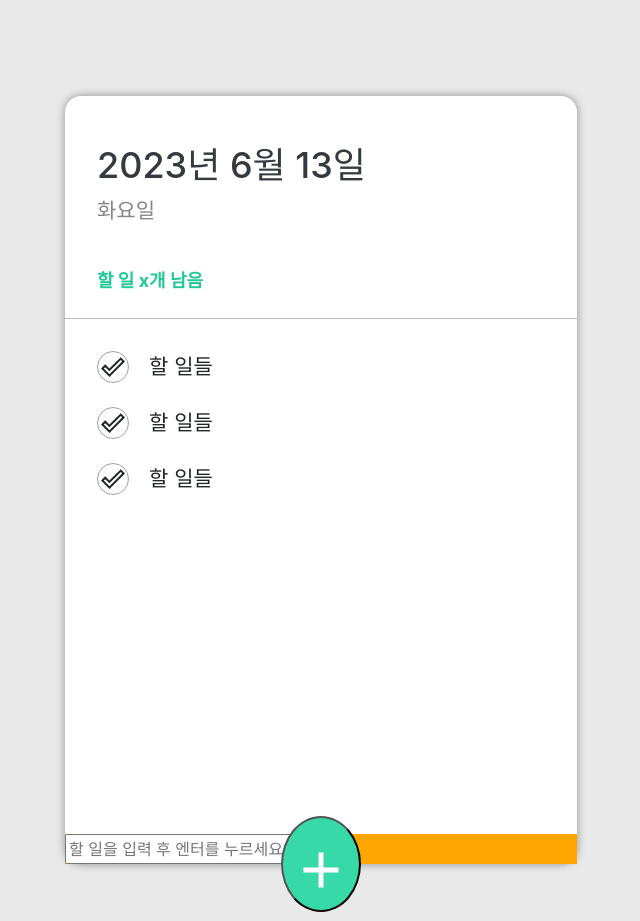
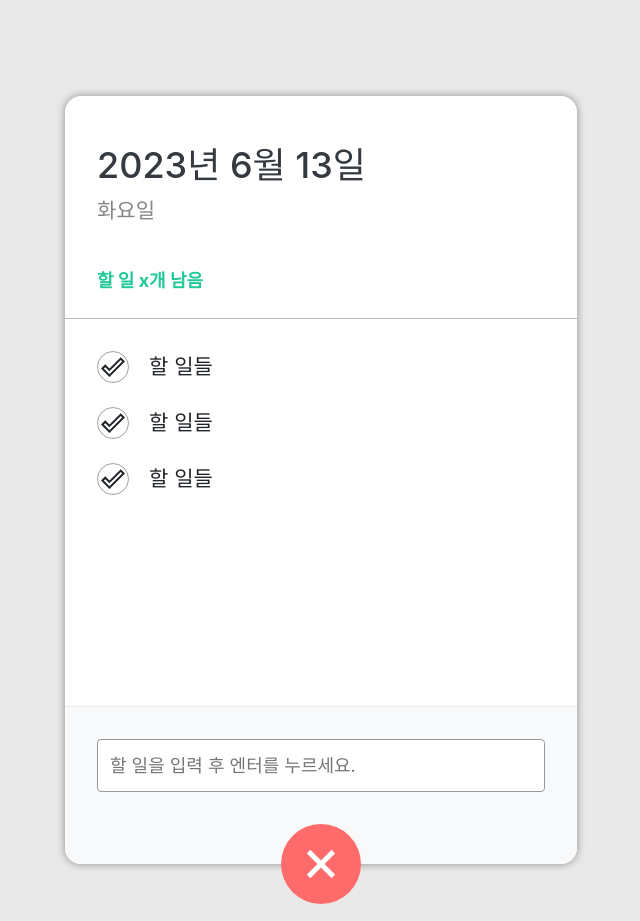
Before and after one commit to OysterOh/react-todo-app, a React (Create React App) app: page / in a window 1280 px wide. Shown: the whole page, without its empty margins (319-959 px from the left). Built offline with nearby package versions, Linux system fonts and the light colour scheme; the HTML template or start-up script is replaced by a standard one.

Commit message:
#4 scss 작성 완료

```diff
--- a/src/component/TodoInput.js
+++ b/src/component/TodoInput.js
@@ -11,7 +11,7 @@
             </form>
         </div>
 
-        <button className='insert-btn'>
+        <button className='insert-btn open'>
             <MdAdd />
         </button>
     </>
--- a/src/component/scss/TodoInput.scss
+++ b/src/component/scss/TodoInput.scss
@@ -1,18 +1,71 @@
 
 .form-wrapper {
-    background: orange;
+    //background: orange;
+    width: 100%;
+    position: absolute;
+    left: 0;
+    bottom: 0;
+
+    .insert-form {
+        background: #f8f9fa;
+        //background: red;
+        padding: 32px 32px 72px;
+        text-align: center;
+        border-bottom-left-radius: 16px;
+        border-bottom-right-radius: 16px;
+        border-top: 1px solid #e9ecef;
+
+        input {
+            padding: 12px;
+            border-radius: 4px;
+            border: 1px solid #94989b;
+            width: 100%;
+            outline: none;
+            font-size: 18px;
+            box-sizing: border-box;
+        }
+    }
 }
 
 .insert-btn {
     background: #38d9a9;
+
+    &:hover {
+        background: #63e6be;
+    }
+
+    &:active {
+        background: #20c997;
+    }
+
+    &.open {
+        background: #ff6b6b;
+
+        &:hover {
+            background: tomato;
+        }
+
+        &:active {
+            background: red;
+        }
+
+        transform: translate(-50%, 50%) rotate(45deg);
+    }
     z-index: 5;
     color: white;
     cursor: pointer;
     width: 80px;
+    height: 80px;
     border-radius: 50%;
     font-size: 60px;
     position: absolute;
     left: 50%;
     bottom: 0;
     transform: translate(-50%, 50%);
+    border: none;
+    outline: none;
+    display: flex;
+    justify-content: center;
+    align-items: center;
+    transition: 0.2s ease-in;
 }
```
